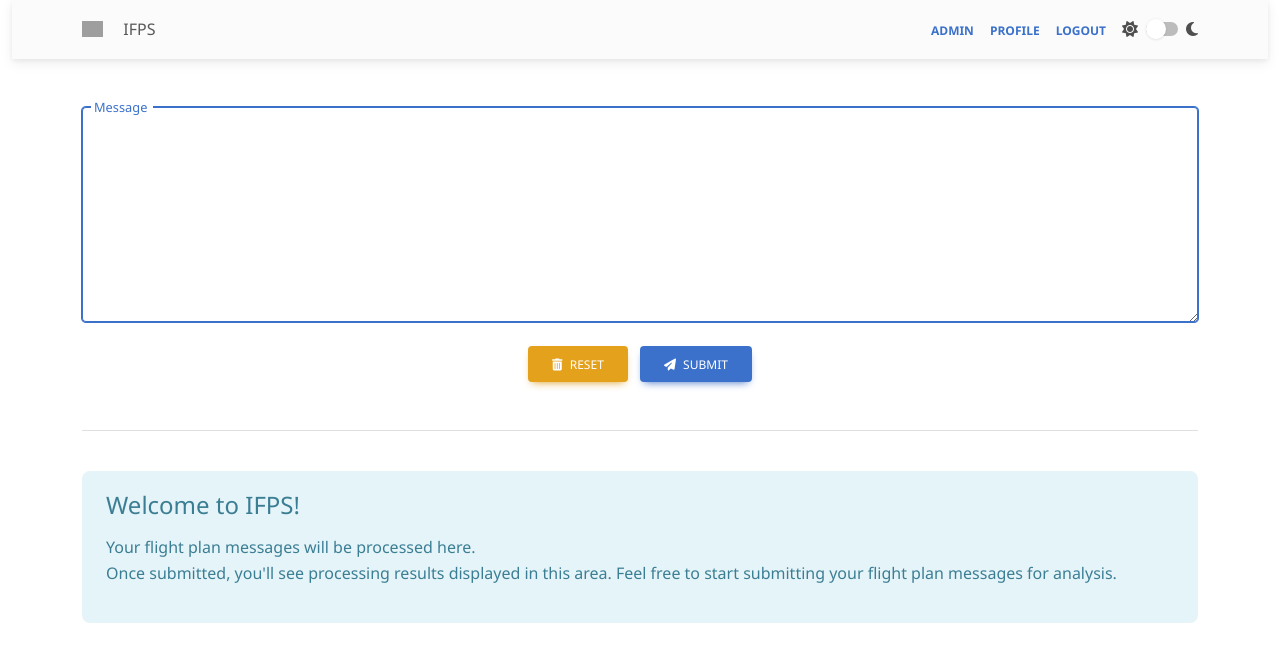
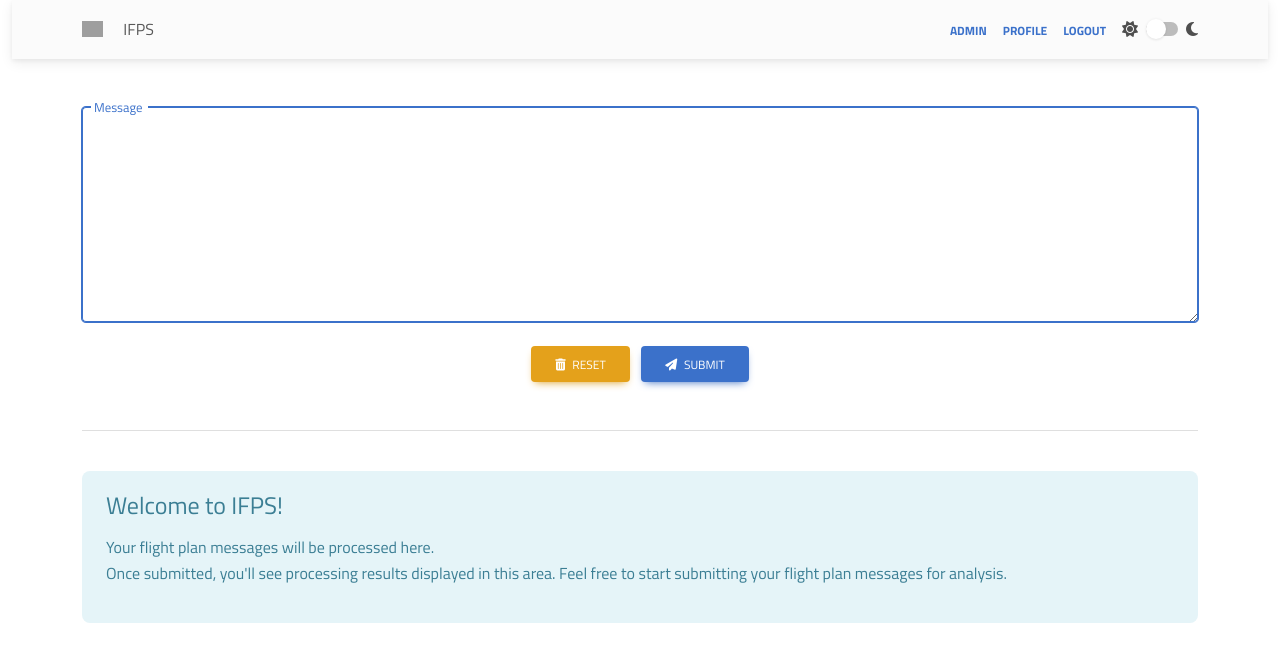
Before and after one commit to firozsoft/ifps, a Django app: page / in a window 1280 px wide. Shown: the top 662 px of the page. Run offline with Django 3.2, Linux system fonts and the light colour scheme; the visitor is signed in with stand-in values (Sample User, id 1); parts of the project's set-up code (start-up, migrations or seed data) failed here and were passed over; grey boxes are pictures that could not be loaded.

Commit message:
Fix issue in css custom font introduction

```diff
--- a/static/css/style.css
+++ b/static/css/style.css
@@ -1,78 +1,78 @@
 /* fonts.css */
 
 @font-face {
-  font-family: 'TitilliumWeb';
-  src: url('/static/fonts/TitilliumWeb/TitilliumWeb-Black.ttf') format('truetype');
+  font-family: 'Titillium Web';
+  src: url('../fonts/TitilliumWeb/TitilliumWeb-Black.ttf') format('truetype');
   font-weight: 900;
   font-style: normal;
 }
 
 @font-face {
-  font-family: 'TitilliumWeb';
-  src: url('/static/fonts/TitilliumWeb/TitilliumWeb-Bold.ttf') format('truetype');
+  font-family: 'Titillium Web';
+  src: url('../fonts/TitilliumWeb/TitilliumWeb-Bold.ttf') format('truetype');
   font-weight: bold;
   font-style: normal;
 }
 
 @font-face {
-  font-family: 'TitilliumWeb';
-  src: url('/static/fonts/TitilliumWeb/TitilliumWeb-BoldItalic.ttf') format('truetype');
+  font-family: 'Titillium Web';
+  src: url('../fonts/TitilliumWeb/TitilliumWeb-BoldItalic.ttf') format('truetype');
   font-weight: bold;
   font-style: italic;
 }
 
 @font-face {
-  font-family: 'TitilliumWeb';
-  src: url('/static/fonts/TitilliumWeb/TitilliumWeb-SemiBold.ttf') format('truetype');
+  font-family: 'Titillium Web';
+  src: url('../fonts/TitilliumWeb/TitilliumWeb-SemiBold.ttf') format('truetype');
   font-weight: 600;
   font-style: normal;
 }
 
 @font-face {
-  font-family: 'TitilliumWeb';
-  src: url('/static/fonts/TitilliumWeb/TitilliumWeb-SemiBoldItalic.ttf') format('truetype');
+  font-family: 'Titillium Web';
+  src: url('../fonts/TitilliumWeb/TitilliumWeb-SemiBoldItalic.ttf') format('truetype');
   font-weight: 600;
   font-style: italic;
 }
 
 @font-face {
-  font-family: 'TitilliumWeb';
-  src: url('/static/fonts/TitilliumWeb/TitilliumWeb-Regular.ttf') format('truetype');
+  font-family: 'Titillium Web';
+  src: url('../fonts/TitilliumWeb/TitilliumWeb-Regular.ttf') format('truetype');
   font-weight: normal;
   font-style: normal;
 }
 
 @font-face {
-  font-family: 'TitilliumWeb';
-  src: url('/static/fonts/TitilliumWeb/TitilliumWeb-Italic.ttf') format('truetype');
+  font-family: 'Titillium Web';
+  src: url('../fonts/TitilliumWeb/TitilliumWeb-Italic.ttf') format('truetype');
   font-weight: normal;
   font-style: italic;
 }
 
 @font-face {
-  font-family: 'TitilliumWeb';
-  src: url('/static/fonts/TitilliumWeb/TitilliumWeb-Light.ttf') format('truetype');
+  font-family: 'Titillium Web';
+  src: url('../fonts/TitilliumWeb/TitilliumWeb-Light.ttf') format('truetype');
   font-weight: 300;
   font-style: normal;
 }
 
 @font-face {
-  font-family: 'TitilliumWeb';
-  src: url('/static/fonts/TitilliumWeb/TitilliumWeb-LightItalic.ttf') format('truetype');
+  font-family: 'Titillium Web';
+  src: url('../fonts/TitilliumWeb/TitilliumWeb-LightItalic.ttf') format('truetype');
   font-weight: 300;
   font-style: italic;
 }
 
 @font-face {
-  font-family: 'TitilliumWeb';
-  src: url('/static/fonts/TitilliumWeb/TitilliumWeb-ExtraLight.ttf') format('truetype');
+  font-family: 'Titillium Web';
+  src: url('../fonts/TitilliumWeb/TitilliumWeb-ExtraLight.ttf') format('truetype');
   font-weight: 200;
   font-style: normal;
 }
 
 @font-face {
-  font-family: 'TitilliumWeb';
-  src: url('/static/fonts/TitilliumWeb/TitilliumWeb-ExtraLightItalic.ttf') format('truetype');
+  font-family: 'Titillium Web';
+  src: url('../fonts/TitilliumWeb/TitilliumWeb-ExtraLightItalic.ttf') format('truetype');
   font-weight: 200;
   font-style: italic;
 }
```
